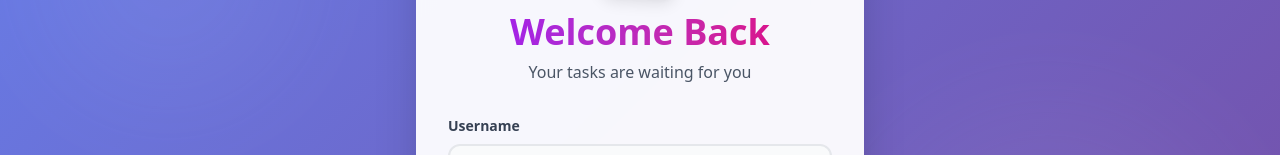
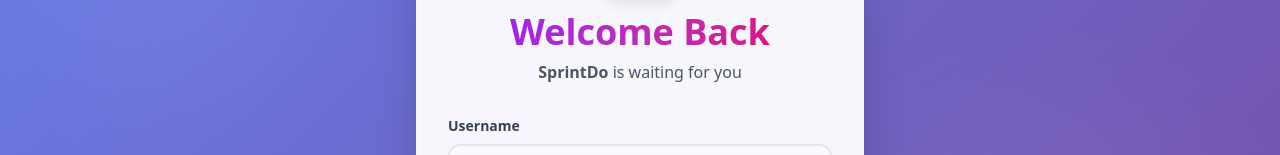
Before and after one commit to parveshqaiser/todolist-frontend, a React (Vite) app: page / in a window 1280 px wide. Shown: the part 234-389 px from the top of the page. Built offline with nearby package versions, Linux system fonts and the light colour scheme.

Commit message:
login & Registration page name mod

```diff
--- a/src/components/Body.jsx
+++ b/src/components/Body.jsx
@@ -11,7 +11,7 @@ const Body = () => {
     let {loading} = useFetchUserData();
 
     if(loading){
-        return <div className='text-center'>Loading...</div>
+        return <div className='text-center text-red-600 text-xl'>Loading...</div>
     }
 
     return (
--- a/src/components/HomePage.jsx
+++ b/src/components/HomePage.jsx
@@ -112,7 +112,7 @@ const HomePage = () => {
     }
 
     if(loadingTask){
-        return <h2>Loading....</h2>
+        return <div className='text-center text-red-600 text-4xl'>Loading...</div>
     }
 
     return (
@@ -179,7 +179,7 @@ const HomePage = () => {
                         <div className="col-span-2 text-right">Actions</div>
                     </div>
 
-                    <div className="max-h-[calc(100vh-320px)] overflow-y-auto" >
+                    <div className="max-h-[calc(100vh-250px)] overflow-y-auto" >
                         {Array.isArray(filteredTasks) && filteredTasks?.length === 0 ? (
                             <div className="text-center py-12">
                                 <svg className="w-16 h-16 mx-auto text-slate-300 mb-4" fill="none" stroke="currentColor" viewBox="0 0 24 24">
@@ -239,7 +239,7 @@ const HomePage = () => {
                 </div>
             </div>
 
-            <div className="md:mt-6 mt-3 grid md:grid-cols-4 grid-cols-2 md:gap-4 gap-2">
+            {/* <div className="md:mt-6 mt-3 grid md:grid-cols-4 grid-cols-2 md:gap-4 gap-2">
                 <div className="bg-white p-4 rounded-lg border border-slate-200 shadow-sm">
                     <p className="text-sm text-slate-500 mb-1">Total Tasks</p>
                     <p className="text-2xl font-bold text-slate-800">{tasks.length}</p>
@@ -256,7 +256,7 @@ const HomePage = () => {
                     <p className="text-sm text-slate-500 mb-1">Completed</p>
                     <p className="text-2xl font-bold text-green-600">{tasks.filter(t => t.status === 'Completed').length}</p>
                 </div>
-            </div>
+            </div> */}
         </section>
 
         {/* Task Detail Modal */}
--- a/src/components/Navbar.jsx
+++ b/src/components/Navbar.jsx
@@ -21,7 +21,7 @@ const Navbar = () => {
                 {/* for larger devices */}
                 <section className="hidden md:flex justify-between items-center">
                     <div>
-                        <h1 className="text-2xl font-bold text-slate-800">My Tasks</h1>
+                        <h1 className="text-2xl font-bold text-slate-800"><b> SprintDo </b></h1>
                         <div className="flex items-center gap-2 mt-1">
                             <p className="text-sm ">Welcome back, {userData && <span className="text-yellow-500">{userData?.fullName}</span>} </p>
                             {isHome ? <Link to={"/home/profile"} className="hover:bg-blue-300 p-1 rounded transition-colors">
--- a/src/components/ProfilePage.jsx
+++ b/src/components/ProfilePage.jsx
@@ -2,14 +2,16 @@
 import React, {useEffect, useState } from 'react';
 import { api } from '../utils/api';
 import toast from 'react-hot-toast';
-import { userInfo } from '../shared/atom';
+import { userInfo, userTask } from '../shared/atom';
 import { useAtom } from 'jotai';
 import useFetchUserData from '../hooks/useFetchUserData';
+import { formatDate } from '../utils/constants';
 
 const ProfilePage = () => {
 
 	// let {fetch} = useFetchUserData();
 	let [userData] = useAtom(userInfo);
+	let [task] = useAtom(userTask);
 
     const [fullName, setFullName] = useState(userData?.fullName);
     const [isEditing, setIsEditing] = useState(false);
@@ -48,8 +50,8 @@ const ProfilePage = () => {
 
 		<section className="grid grid-cols-1 lg:grid-cols-3 gap-6">
 
+			{/* Profile Card */}
 			<aside className="lg:col-span-1 space-y-6">
-				{/* Profile Card */}
 				<div className="bg-linear-to-br from-blue-500 to-blue-600 rounded-2xl p-6 text-white shadow-lg">
 					<div className="flex flex-col items-center text-center">
 						<div className="w-24 h-24 bg-white rounded-full flex items-center justify-center mb-4 shadow-md">
@@ -61,13 +63,13 @@ const ProfilePage = () => {
 						<p className="text-blue-100 text-sm mb-4">@ {userData?.username || "johdoe"}</p>
 						<div className="flex gap-4 text-center">
 							<div>
-								<p className="text-2xl font-bold">{stats.currentStreak}</p>
-								<p className="text-xs text-blue-100">Day Streak</p>
+								<p className="text-md font-bold">{formatDate(userData?.createdAt?.split("T")[0])}</p>
+								<p className="text-xs text-blue-100">Member Since</p>
 							</div>
 							<div className="w-px bg-blue-400"></div>
 							<div>
-								<p className="text-2xl font-bold">{stats.completionRate}%</p>
-								<p className="text-xs text-blue-100">On-Time Rate</p>
+								<p className="text-md font-bold">{userData?.previousLogin ? userData?.previousLogin : new Date().toLocaleDateString()}</p>
+								<p className="text-xs text-blue-100">Last Login</p>
 							</div>
 						</div>
 					</div>
@@ -137,8 +139,8 @@ const ProfilePage = () => {
 				</div>
 			</aside>
 
+			{/* Task Statistics */}
 			<aside className="lg:col-span-2 space-y-6">
-				{/* Task Statistics */}
 				<div className="bg-white rounded-2xl p-6 shadow-sm border border-slate-200">
 					<div className="flex items-center justify-between mb-6">
 						<h3 className="text-lg font-semibold text-slate-800">Task Statistics</h3>
--- a/src/pages/LoginPage.jsx
+++ b/src/pages/LoginPage.jsx
@@ -65,7 +65,7 @@ const LoginPage = () => {
                 <h1 className="text-4xl font-bold bg-linear-to-r from-purple-600 to-pink-600 bg-clip-text text-transparent mb-2">
                     Welcome Back
                 </h1>
-            <p className="text-gray-600">Your tasks are waiting for you</p>
+            <p className="text-gray-600"> <b> SprintDo </b> is waiting for you</p>
             </div>
 
             <form className="space-y-5" onSubmit={(e)=> e.preventDefault()}>
--- a/src/pages/RegisterPage.jsx
+++ b/src/pages/RegisterPage.jsx
@@ -64,7 +64,7 @@ import toast from "react-hot-toast";
 					</svg>
 				</div>
 				<h1 className="text-2xl font-bold bg-linear-to-r from-pink-600 to-orange-600 bg-clip-text text-transparent mb-2">
-					Hey, Not Joined Yet ?
+					Hey, Not Yet Joined<b> SprintDo </b>?
 				</h1>
 				<p className="text-gray-600">Start organizing your life today</p>
 			</div>
```
